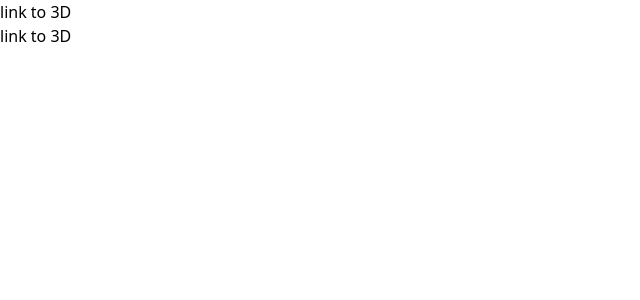
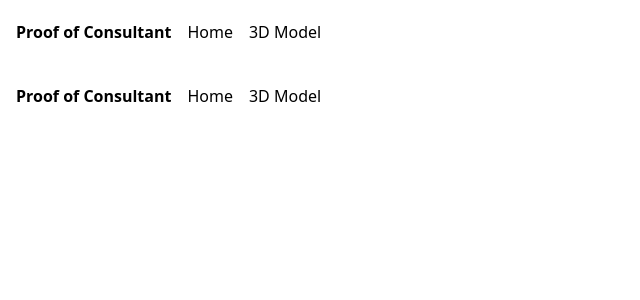
Before and after one commit to nilseng/proof-of-consultant, an Angular app in the folder client/: page / in a window 1280 px wide. Shown: the top 300 px of the page, without its empty margins (0-640 px from the left). Built offline with nearby package versions, Linux system fonts and the light colour scheme.

Commit message:
feat: links in navbar

```diff
--- a/client/src/app/shared/components/navbar.component.html
+++ b/client/src/app/shared/components/navbar.component.html
@@ -1 +1,5 @@
-<a [routerLink]="['graphics-view']"> link to 3D </a>
+<div class="w-full flex items-center bg-white h-16 p-4">
+  <h1 class="font-bold pr-4">Proof of Consultant</h1>
+  <a class="pr-4" [routerLink]="['']">Home</a>
+  <a [routerLink]="['graphics-view']">3D Model</a>
+</div>
```
